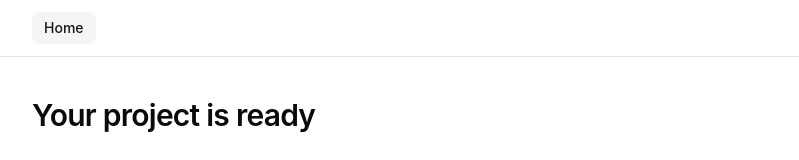
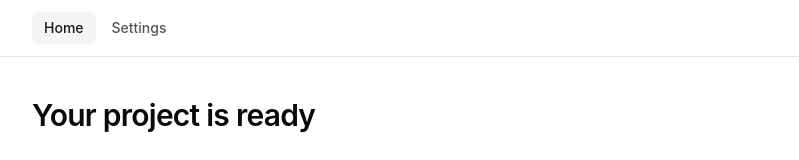
Before and after one commit to Messibre/task-one-react, a React (Vite) app: page / in a window 1280 px wide. Shown: the top 160 px of the page, without its empty margins (240-1039 px from the left). Built offline with nearby package versions, Linux system fonts and the light colour scheme.

Commit message:
feat:add settings to layout

```diff
--- a/src/components/layout/app-layout.tsx
+++ b/src/components/layout/app-layout.tsx
@@ -2,7 +2,10 @@ import { NavLink, Outlet } from "react-router";
 
 import { cn } from "@/lib/utils";
 
-const links = [{ to: "/", label: "Home", end: true }];
+const links = [
+  { to: "/", label: "Home", end: true },
+  { to: "/settings", label: "Settings" },
+];
 
 export function AppLayout() {
   return (
```
